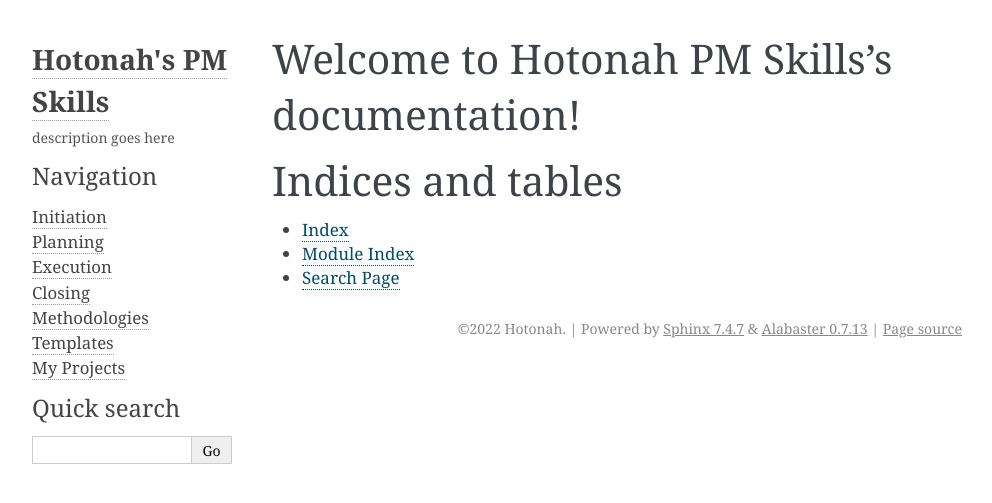
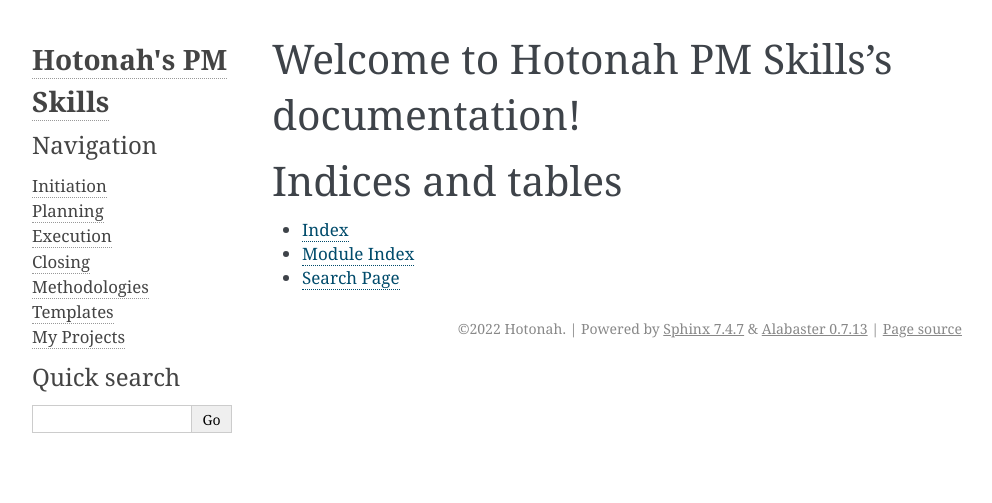
Before and after one commit to Hotonah/hotonah.github.io, a Sphinx documentation site: the page built from source/index.txt, in a window 1280 px wide. Shown: the top 503 px of the page, without its empty margins (148-1140 px from the left). Built offline with Sphinx 7.4.7, drawn with Linux system fonts in a browser that asks for light colours.

Commit message:
Update conf.py

```diff
--- a/source/conf.py
+++ b/source/conf.py
@@ -82,7 +82,6 @@ html_theme = 'alabaster'
 # documentation.
 #
 html_theme_options = {
-        "description": "description goes here",
         "fixed_sidebar": True,
 }
 
```
